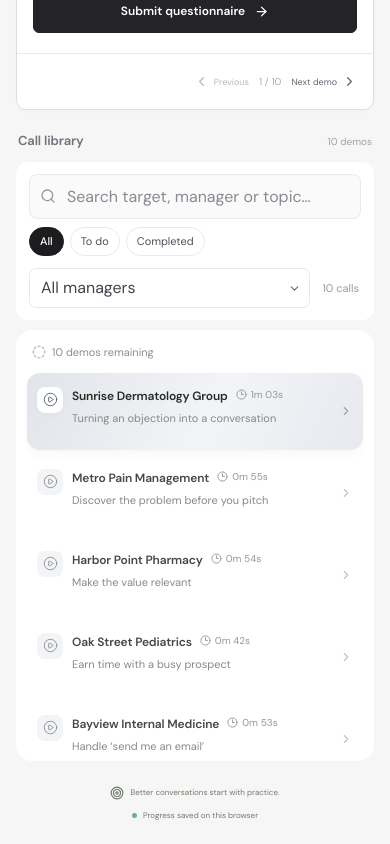
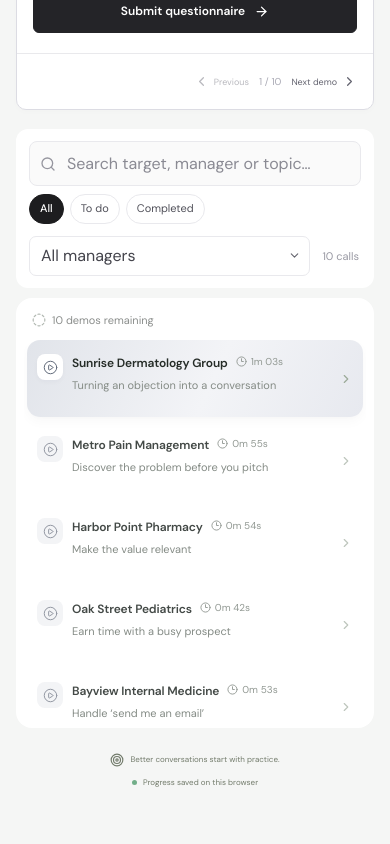
Before and after one commit to adnangodance/calls, a React (Vite) app: page / in a window 390 px wide. Shown: the part 1900-2744 px from the top of the page. After the commit the page ends 2712 px from the top, so only its background shows below. Built offline with nearby package versions, Linux system fonts and the light colour scheme.

Commit message:
Remove the call library heading and demo count

```diff
--- a/src/App.tsx
+++ b/src/App.tsx
@@ -317,7 +317,6 @@ export default function App() {
 
       <div className="learning-layout">
         <aside className="library" aria-label="Training call library">
-          <div className="library-section-heading"><h2>Call library</h2><span>{calls.length} demos</span></div>
           <div className="library-tools">
             <label className="search-box">
               <Search size={16} />
--- a/src/styles.css
+++ b/src/styles.css
@@ -442,9 +442,6 @@ h3 { font-size: 13px; font-weight: 550; letter-spacing: -.15px; }
   *, *::before, *::after { scroll-behavior: auto !important; transition: none !important; }
 }
 .library { min-width: 0; }
-.library-section-heading { display: flex; align-items: center; justify-content: space-between; gap: 12px; margin: 3px 2px 13px; }
-.library-section-heading h2 { font-size: 13px; font-weight: 550; letter-spacing: -.15px; color: #72727c; }
-.library-section-heading > span { font-size: 10px; color: #a1a1aa; }
 
 .library-tools { padding: 12px 13px; margin-bottom: 10px; background: #fff; border-radius: 12px; }
 .search-box { display: flex; align-items: center; gap: 9px; padding: 10px 11px; background: #fafafa; border: 1px solid #e9e9ed; border-radius: 8px; color: #96969f; }
@@ -491,13 +488,11 @@ h3 { font-size: 13px; font-weight: 550; letter-spacing: -.15px; }
 .empty-state button { margin-top: 13px; }
 @media (max-width: 899px) {
   .library { display: grid; grid-template-columns: 300px minmax(0, 1fr); gap: 12px; align-items: start; grid-row: 2; }
-  .library-section-heading { grid-column: 1 / -1; margin-bottom: 0; }
   .library-tools { margin-bottom: 0; }
   .call-list { max-height: 320px; }
 }
 @media (max-width: 600px) {
   .library { display: block; }
-  .library-section-heading { margin-bottom: 12px; }
   .library-tools { margin-bottom: 10px; }
   .search-box { padding: 10px; }
   .search-box input { font-size: 11px; }
```
